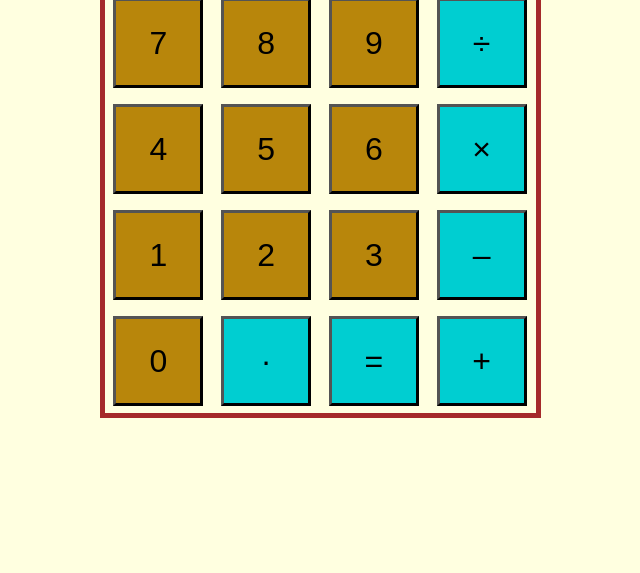
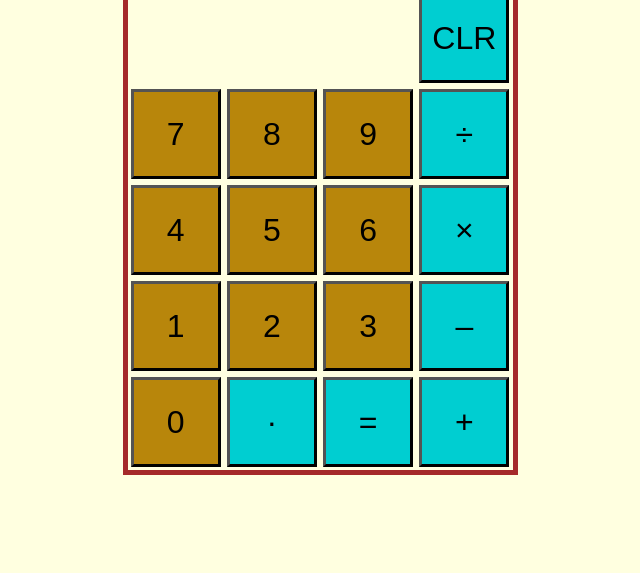
Before and after one commit to bmalchert/odin-calculator, a plain HTML site: page index.html in a window 1280 px wide. Shown: the part 227-800 px from the top of the page, without its empty margins (320-960 px from the left). Drawn offline with Linux system fonts and the light colour scheme.

Commit message:
Add clear button and adjust layout

```diff
--- a/css/style.css
+++ b/css/style.css
@@ -4,11 +4,10 @@ html {
 
 #big-container {
 	display: grid;
-	grid-template-columns: 441px;
-	grid-template-rows: [header] 154px [calculator] 483px;
+	grid-template-columns: 395px;
+	grid-template-rows: [header] 154px [calculator] 540px;
 	grid-template-areas: "header" "calculator";
 	width: max-content;
-	/* height: 650px; */
 	margin: auto;
 }
 
@@ -42,7 +41,7 @@ html {
 button {
 	height: 90px;
 	width: 90px;
-	margin: 8px;
+	margin: 3px;
 	border: black outset 3px;
 	padding: 0px;
 	font-size: xx-large;
@@ -64,8 +63,9 @@ button.op-button {
 	grid-area: buttonbox;
 	display: grid;
 	grid-template-columns: 1fr 1fr 1fr 1fr;
-	grid-template-rows: 1fr 1fr 1fr 1fr;
+	grid-template-rows: 1fr 1fr 1fr 1fr 1fr;
 	grid-template-areas:
+	  "n_ n_ n_ clr"
 		"n7 n8 n9 div"
 		"n4 n5 n6 mul"
 		"n1 n2 n3 sub"
@@ -138,3 +138,7 @@ button.op-button {
 #dot {
 	grid-area: dot;
 }
+
+#clear {
+	grid-area: clr;
+}
--- a/index.html
+++ b/index.html
@@ -38,6 +38,7 @@
         <button class="op-button" id="div">÷</button>
         <button class="op-button" id="eq">=</button>
         <button class="op-button" id="dot">·</button>
+        <button class="op-button" id="clear">CLR</button>
       </div>
     </div>
 
```
